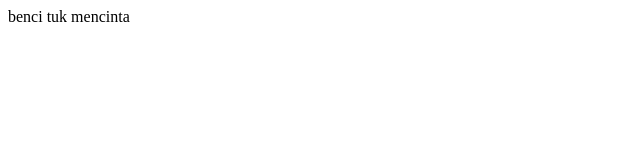
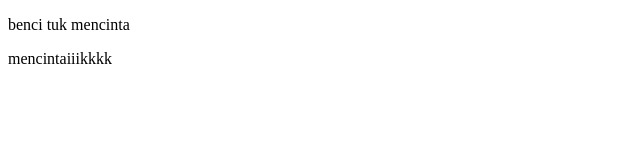
Before and after one commit to z35adrian/git_XIPPLG, a plain HTML site: page index.html in a window 1280 px wide. Shown: the whole page, without its empty margins (0-640 px from the left). Drawn offline with Linux system fonts and the light colour scheme.

Commit message:
mengubah index.html dan menambahkan login.html

```diff
--- a/index.html
+++ b/index.html
@@ -5,7 +5,8 @@
 </head>
 
 <body>
- benci tuk mencinta
+<p>benci tuk mencinta</p>
+<P>mencintaiiikkkk</P>
 </body>
 
 </html
```
Also changed, not shown: login.html (added, +12 -0 lines).
